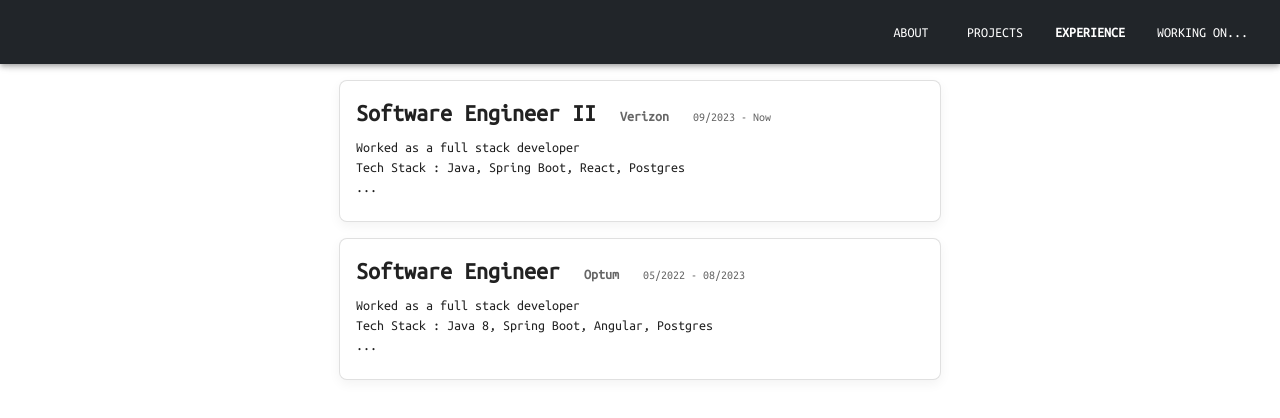
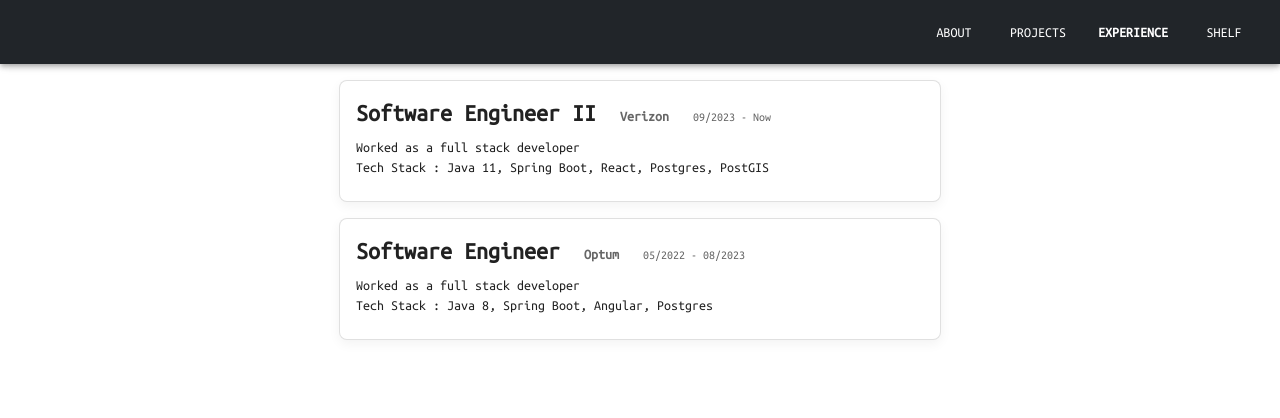
Before and after one commit to harsha314/harsha314.github.io, a React (Vite) app: page /experience in a window 1280 px wide. Shown: the top 418 px of the page. Built offline with nearby package versions, Linux system fonts and the light colour scheme.

Commit message:
new todos added

```diff
--- a/src/components/Experience.tsx
+++ b/src/components/Experience.tsx
@@ -9,14 +9,14 @@ function Experience() {
       company: "Verizon",
       duration: "09/2023 - Now",
       description:
-        "Worked as a full stack developer\nTech Stack : Java, Spring Boot, React, Postgres\n...",
+        "Worked as a full stack developer\nTech Stack : Java 11, Spring Boot, React, Postgres, PostGIS\n",
     },
     {
       title: "Software Engineer",
       company: "Optum",
       duration: "05/2022 - 08/2023",
       description:
-        "Worked as a full stack developer\nTech Stack : Java 8, Spring Boot, Angular, Postgres\n...\n",
+        "Worked as a full stack developer\nTech Stack : Java 8, Spring Boot, Angular, Postgres\n",
     },
     // { title: "Software Engineer", company: "", duration: "", description: "" },
   ];
--- a/src/components/Navbar.tsx
+++ b/src/components/Navbar.tsx
@@ -20,7 +20,7 @@ const navItems = [
   { label: "About", to: "/" },
   { label: "Projects", to: "/projects" },
   { label: "Experience", to: "/experience" },
-  { label: "Working On...", to: "/working-on" },
+  { label: "Shelf", to: "/shelf" },
 ];
 
 const Navbar: React.FC = () => {
```
Also changed, not shown: 1 other file (tests, documents, lock files or other folders).
